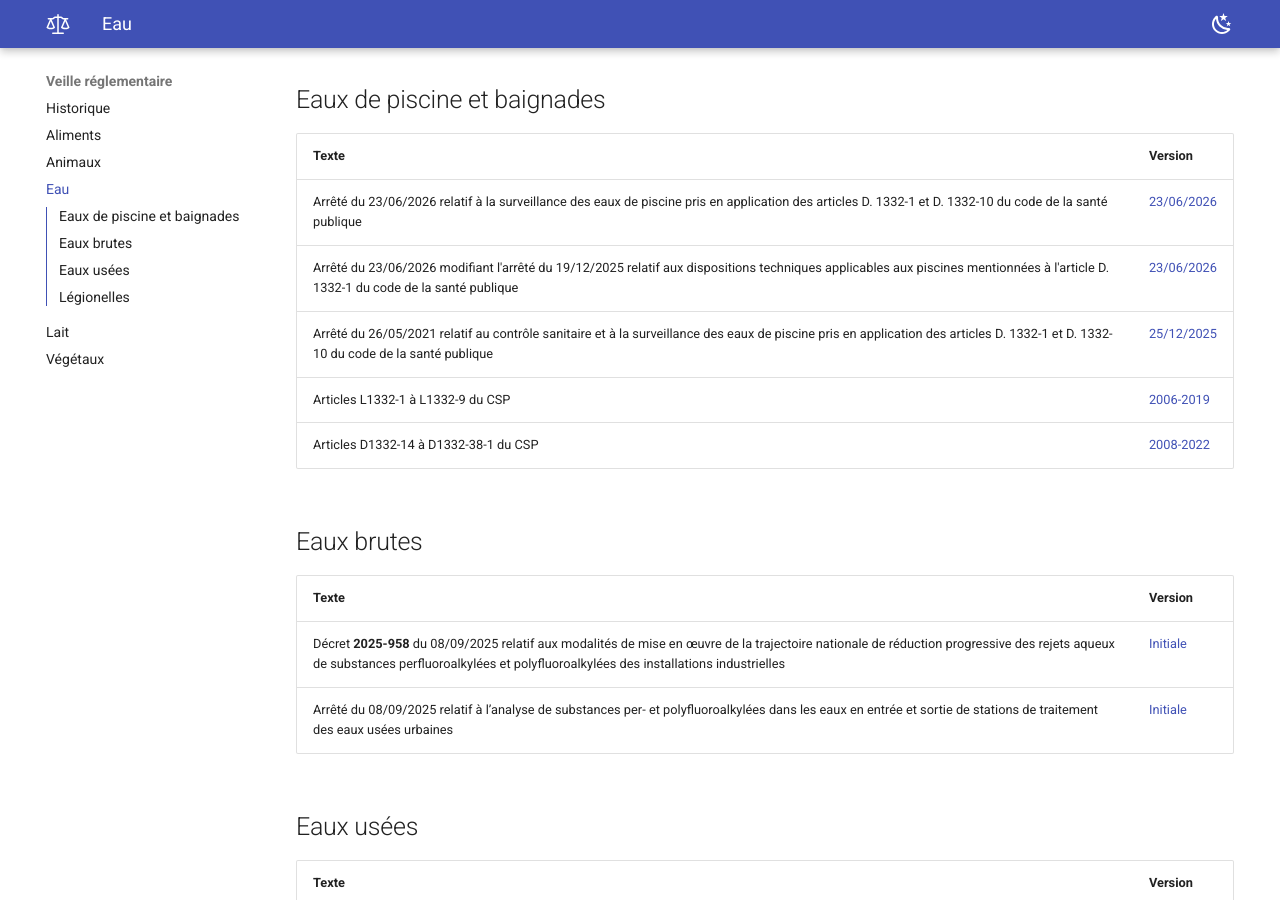
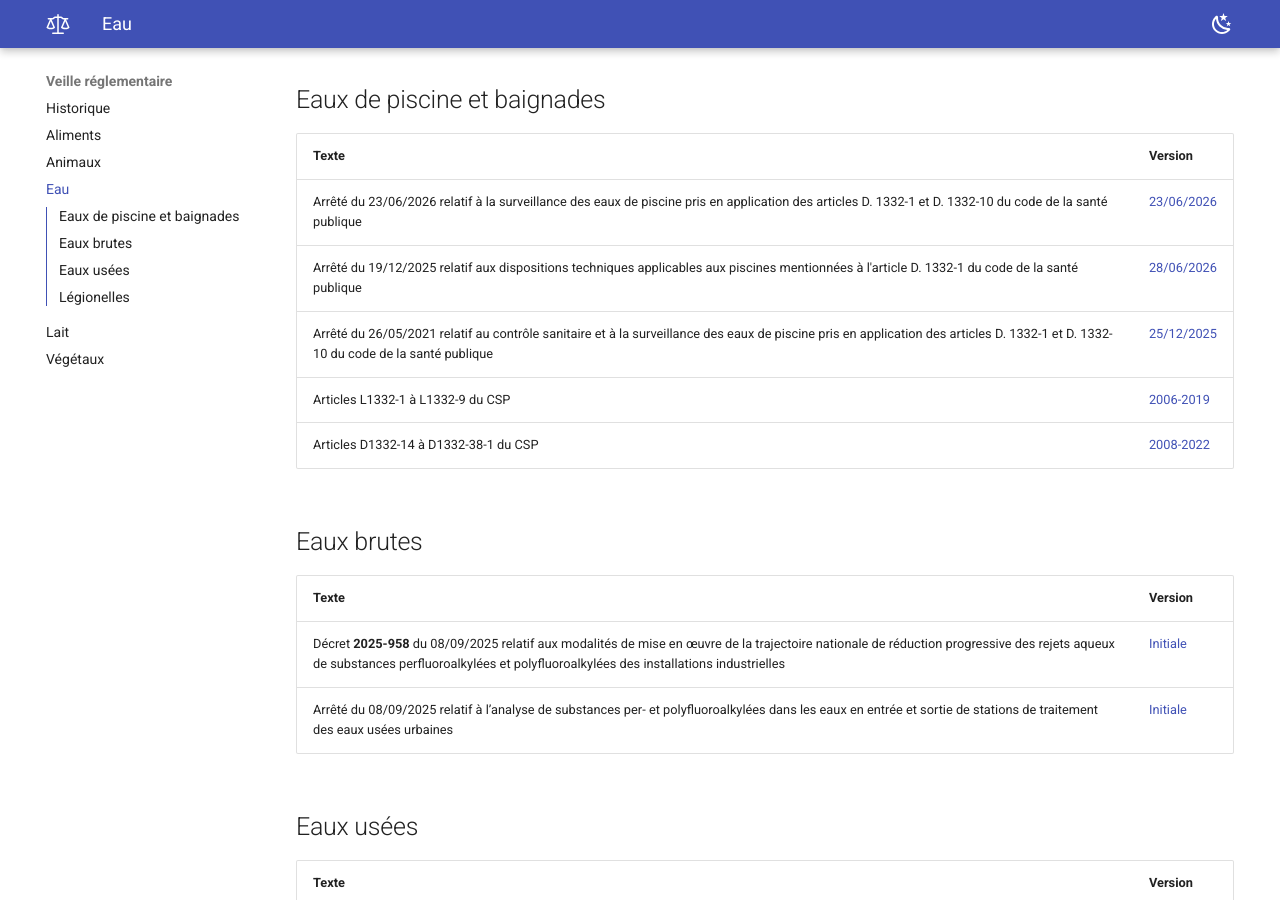
Before and after one commit to olivier-roger-vet/veille-reglementaire, an MkDocs documentation site: the page built from docs/eau.md, in a window 1280 px wide and 900 px high, scrolled down 488 px. Built offline with MkDocs 1.6.1 and Material for MkDocs 9.7.7, drawn with Linux system fonts in a browser that asks for light colours.

Commit message:
MAJ piscine

```diff
--- a/docs/eau.md
+++ b/docs/eau.md
@@ -13,7 +13,7 @@
 | Texte                                                                                                                                                                             | Version                                                                                                                      |
 | --------------------------------------------------------------------------------------------------------------------------------------------------------------------------------- | ---------------------------------------------------------------------------------------------------------------------------- |
 | Arrêté du 23/06/2026 relatif à la surveillance des eaux de piscine pris en application des articles D. 1332-1 et D. 1332-10 du code de la santé publique                          | [23/06/2026](https://www.legifrance.gouv.fr/jorf/id/JORFTEXT000054321840)                                                    |
-| Arrêté du 23/06/2026 modifiant l'arrêté du 19/12/2025 relatif aux dispositions techniques applicables aux piscines mentionnées à l'article D. 1332-1 du code de la santé publique | [23/06/2026](https://www.legifrance.gouv.fr/jorf/id/JORFTEXT000054321892)                                                    |
+| Arrêté du 19/12/2025 relatif aux dispositions techniques applicables aux piscines mentionnées à l'article D. 1332-1 du code de la santé publique                                  | [28/06/2026](https://www.legifrance.gouv.fr/loda/id/JORFTEXT000053158834/)                                                   |
 | Arrêté du 26/05/2021 relatif au contrôle sanitaire et à la surveillance des eaux de piscine pris en application des articles D. 1332-1 et D. 1332-10 du code de la santé publique | [25/12/2025](https://www.legifrance.gouv.fr/loda/id/JORFTEXT000043535364)                                                    |
 | Articles L1332-1 à L1332-9 du CSP                                                                                                                                                 | [2006-2019](https://www.legifrance.gouv.fr/codes/section_lc/LEGITEXT000006072665/LEGISCTA000006154996/#LEGISCTA000006154996) |
 | Articles D1332-14 à D1332-38-1 du CSP                                                                                                                                             | [2008-2022](https://www.legifrance.gouv.fr/codes/section_lc/LEGITEXT000006072665/LEGISCTA000006190971/#LEGISCTA000019506596) |
```
Also changed, not shown: docs/index.md (+1 -1 lines).
